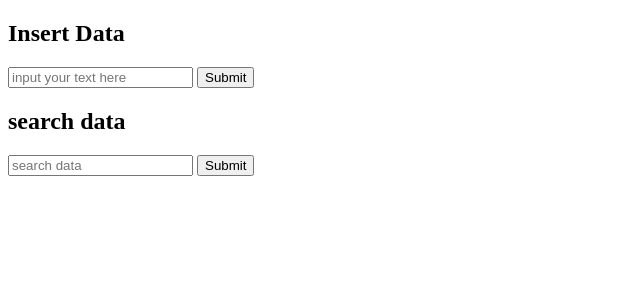
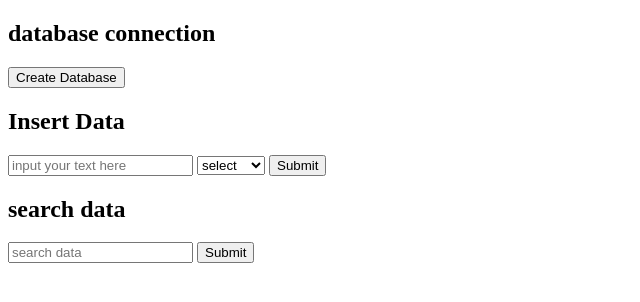
Before and after one commit to mahmudulhasan716/input-and-search, a PHP site: page / in a window 1280 px wide. Shown: the top 302 px of the page, without its empty margins (0-640 px from the left). Run offline with PHP 8.4, Linux system fonts and the light colour scheme.

Commit message:
database update

```diff
--- a/app/Database.php
+++ b/app/Database.php
@@ -1,26 +1,22 @@
 <?php
 
 namespace App;
+use App\Dbcon;
+
 
 class Database{
 
-   public function __construct()
-   {
-    $this->link =  mysqli_connect('localhost','root','','test');
-   }
-
-
-   public function Savetext($data){
+   public function Savetext($data) {
      $text= $data['text'];
-     $query = "INSERT INTO `search`(`text`) VALUES ('$text')";
-     mysqli_query($this->link,$query);
-
+     $status = $data['status'];
+     $query = "INSERT INTO `search`(`text`,`status`) VALUES ('$text', '$status')";
+     mysqli_query(Dbcon::dbcon(),$query);
    }
 
    public function Searchtext($data){
     $link= $data['text'];
-    $query = "SELECT * FROM `search` WHERE `text` LIKE '%$link%'";
-   $result= mysqli_query($this->link,$query);
+    $query = "SELECT * FROM `search` WHERE `text` LIKE '%$link%' and `status`=1";
+   $result= mysqli_query(Dbcon::dbcon(),$query);
 
     return $result;
 
--- a/index.php
+++ b/index.php
@@ -6,10 +6,44 @@ use App\Database;
 
 $con= new Database();
 
+if(isset($_POST['create_database'])){
+    $host = "localhost";
+    $username = "root";
+    $password = "";
+    $dbname= "test";
+    $sql = "CREATE DATABASE $dbname";
+
+    $conn = new mysqli($host, $username, $password);
+
+    if (mysqli_query($conn, $sql)){
+
+
+        $host = "localhost";
+        $username = "root";
+        $password = "";
+        $dbname= "test";
+
+            $table_conn = mysqli_connect($host, $username, $password, $dbname);
+
+            $table_sql= "CREATE TABLE search ( id INT(6) UNSIGNED AUTO_INCREMENT PRIMARY KEY, text VARCHAR(30) NOT NULL, status TINYINT(1) NOT NULL )";
+
+            if (mysqli_query($table_conn, $table_sql)) {
+                echo " created successfully";
+              } else{
+                echo "table create failed";
+              }
+
+    }else{
+        echo 'create failed';
+    }
+}
+
+
 
 
 if(isset($_POST['submit'])){
     $text = $_POST['text'];
+    $status = $_POST['status'];
 
     echo $con->Savetext($_POST);
 
@@ -20,7 +54,6 @@ if(isset($_GET['submit'])){
     $search = $_GET['text'];
 
     $search= $con->Searchtext($_GET);
-
 
     while($row= mysqli_fetch_assoc($search)){
          echo $row['text'];
@@ -38,9 +71,21 @@ if(isset($_GET['submit'])){
     <title>Document</title>
 </head>
 <body>
+    <h2>database connection</h2>
+    <form method="post">
+        <input type="submit" name="create_database" value="Create Database">
+    </form>
+
+
+
     <h2> Insert Data</h2>
     <form method="post">
-        <input type="text" name="search" placeholder="input your text here" >
+        <input type="text" name="text" placeholder="input your text here" >
+        <select name="status">
+            <option value=""> select </option>
+            <option value="1"> active</option>
+            <option value="0"> inactive </option>
+        </select>
         <input type="submit" name="submit">
     </form>
 
```
Also changed, not shown: app/Dbcon.php (added, +17 -0 lines).
